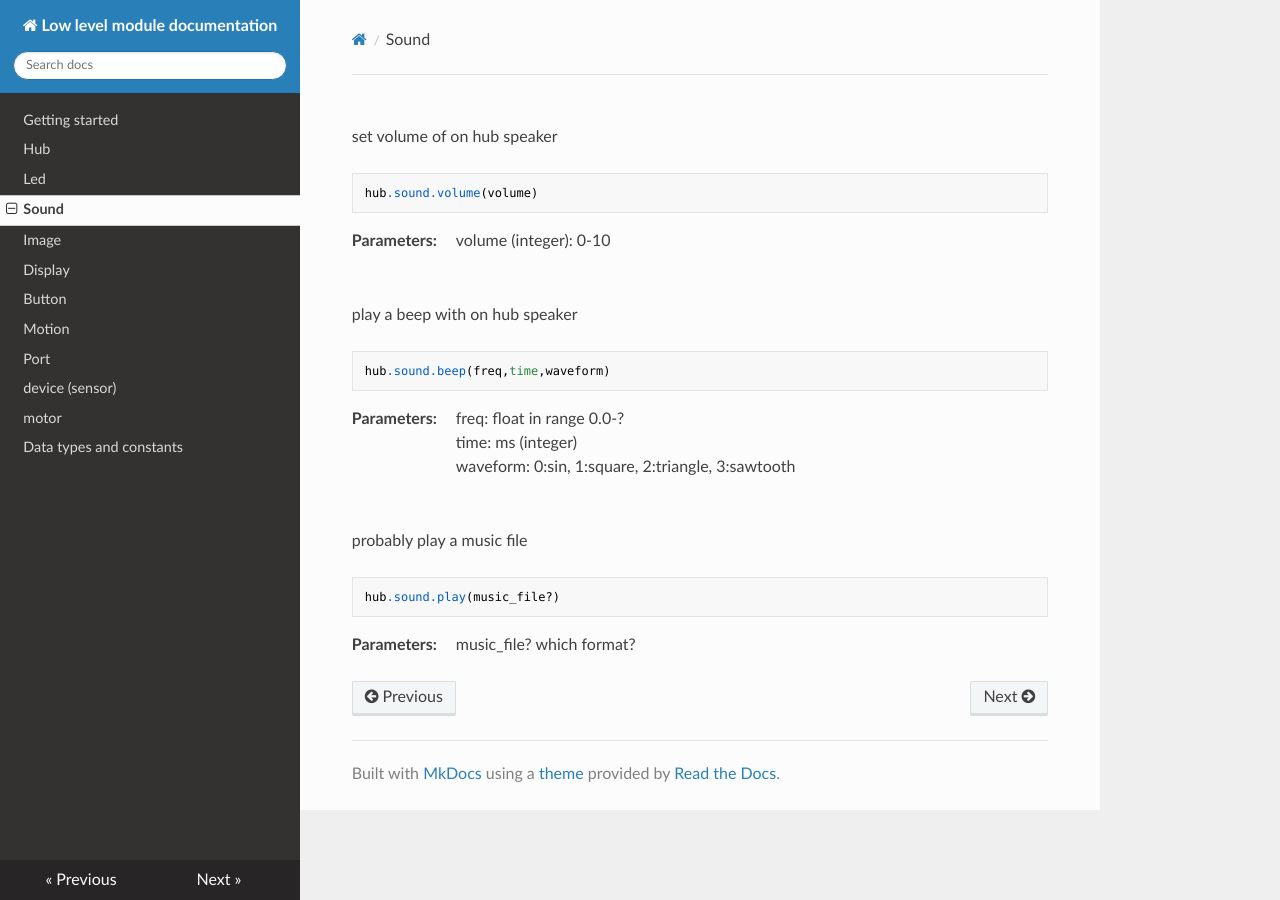
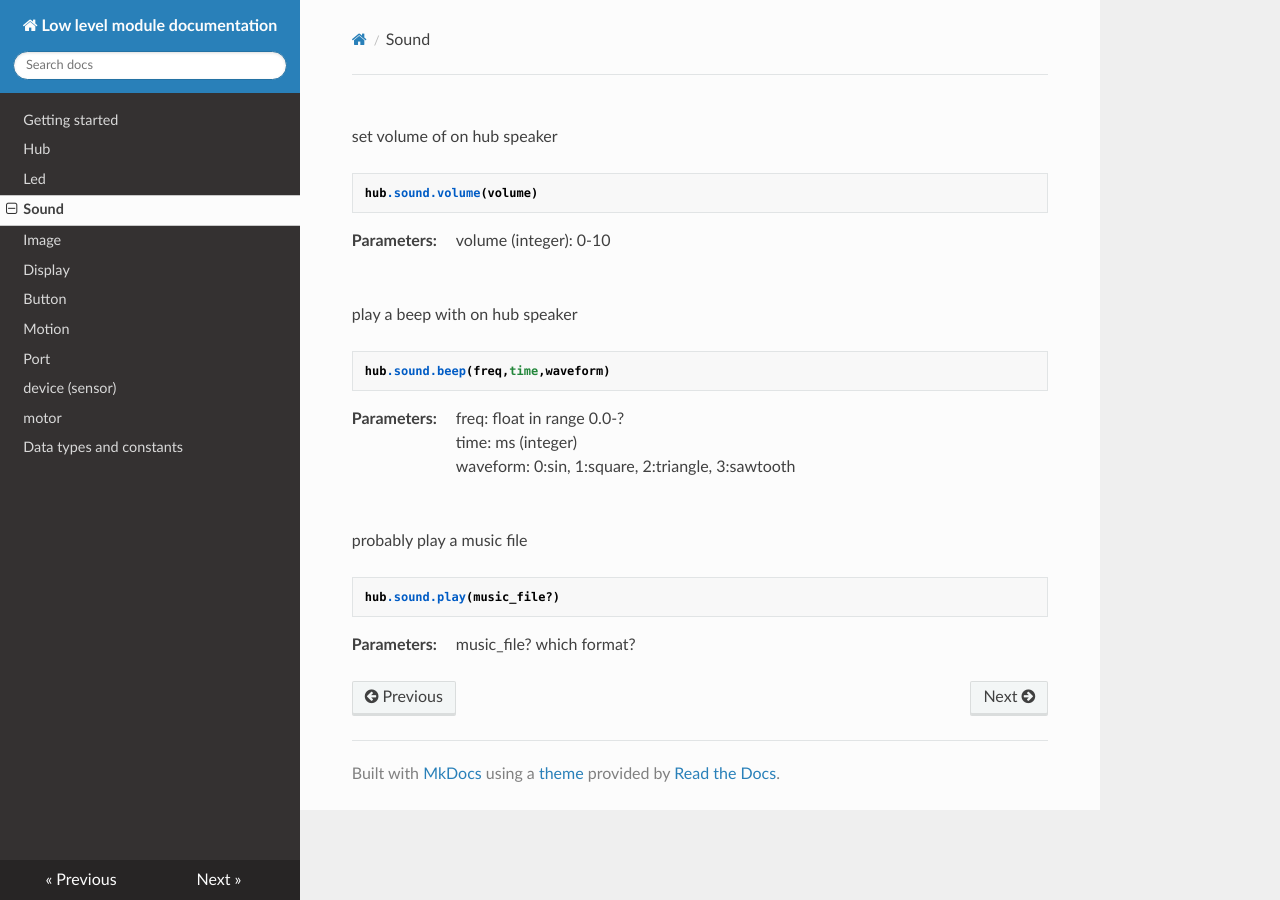
Before and after one commit to NStrijbosch/hub-module-notes, an MkDocs documentation site: the page built from docs/sound.md, in a window 1280 px wide. Built offline with MkDocs 1.6.1, drawn with Linux system fonts in a browser that asks for light colours; nearby versions of some CDN libraries.

Commit message:
Update custom.css

```diff
--- a/docs/custom.css
+++ b/docs/custom.css
@@ -8,7 +8,7 @@ a.toctree-12 { background-color: yellow;} */
 .hljs {background: #000000;
         color: white; border-top:  none}
 
-code {    background: #e7f2fa;    color: #2980B9;    border-top: solid 3px #6ab0de; margin: 6px 0; padding: 6px;}
+code {    background: #e7f2fa;    color: #2980B9;  font-weight: bold;  border-top: solid 3px #6ab0de; margin: 6px 0; padding: 6px;}
 h1 {font-size: 150%;}
 h2 {font-size: 10%; visibility:hidden;}
 h3 {font-size: 100%}
```
